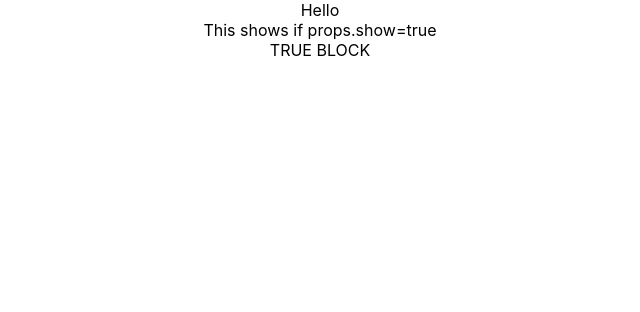
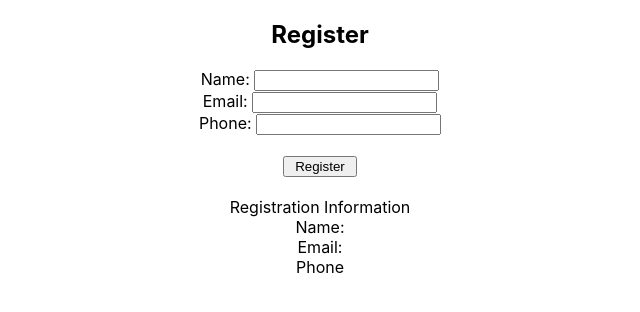
Before and after one commit to erkindunya/reactBasicsVijay, a React (Create React App) app: page / in a window 1280 px wide. Shown: the top 312 px of the page, without its empty margins (320-960 px from the left). Built offline with nearby package versions, Linux system fonts and the light colour scheme.

Commit message:
React forms

```diff
--- a/src/App.tsx
+++ b/src/App.tsx
@@ -4,12 +4,12 @@ import './App.css';
 import RenderDemo from "./RenderDemo"
 
 import { JSXDemo } from "./JSXDemo";
-
+import { Register } from "./Register";
 function App() {
 
   return (
     <div className="App">
-      <RenderDemo flag={true} hide={true} show={true} />
+      <Register />
     </div>
   );
 }
--- /dev/null
+++ b/src/Register.tsx
@@ -0,0 +1,36 @@
+import React from "react";
+
+export class Register extends React.Component<any, any> {
+  constructor(props: any) {
+    super(props);
+
+    this.state = {
+      name: "",
+      email: "",
+      phone: ""
+    };
+  }
+
+  public render(): JSX.Element {
+
+    return <div>
+      <h2>Register</h2>
+                Name: <input type="text" onChange={this.nameChanged} /> <br />
+                Email: <input type="text" onChange={event => this.setState({ email: event.currentTarget.value })} /> <br />
+                Phone: <input type="text" onChange={event => this.setState({ phone: event.currentTarget.value })} /> <br /><br />
+      <input type="button" value=" Register " /><br /><br />
+      <div>
+        Registration Information  <br />
+                    Name: {this.state.name}<br />
+                    Email: {this.state.email}<br />
+                    Phone {this.state.phone}<br />
+      </div>
+    </div>;
+  }
+
+  private nameChanged = (event: React.ChangeEvent<HTMLInputElement>) => {
+    this.setState({
+      name: event.currentTarget.value
+    });
+  }
+}
```
